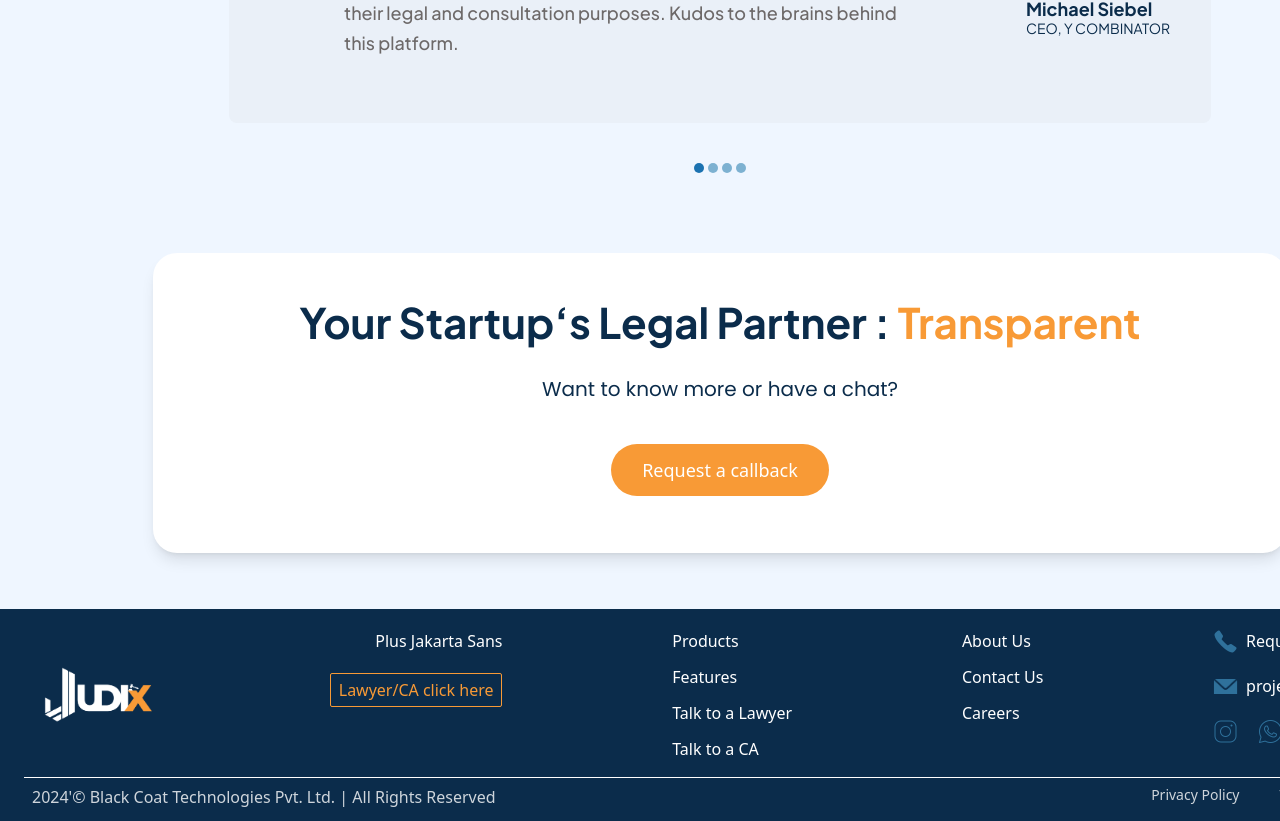
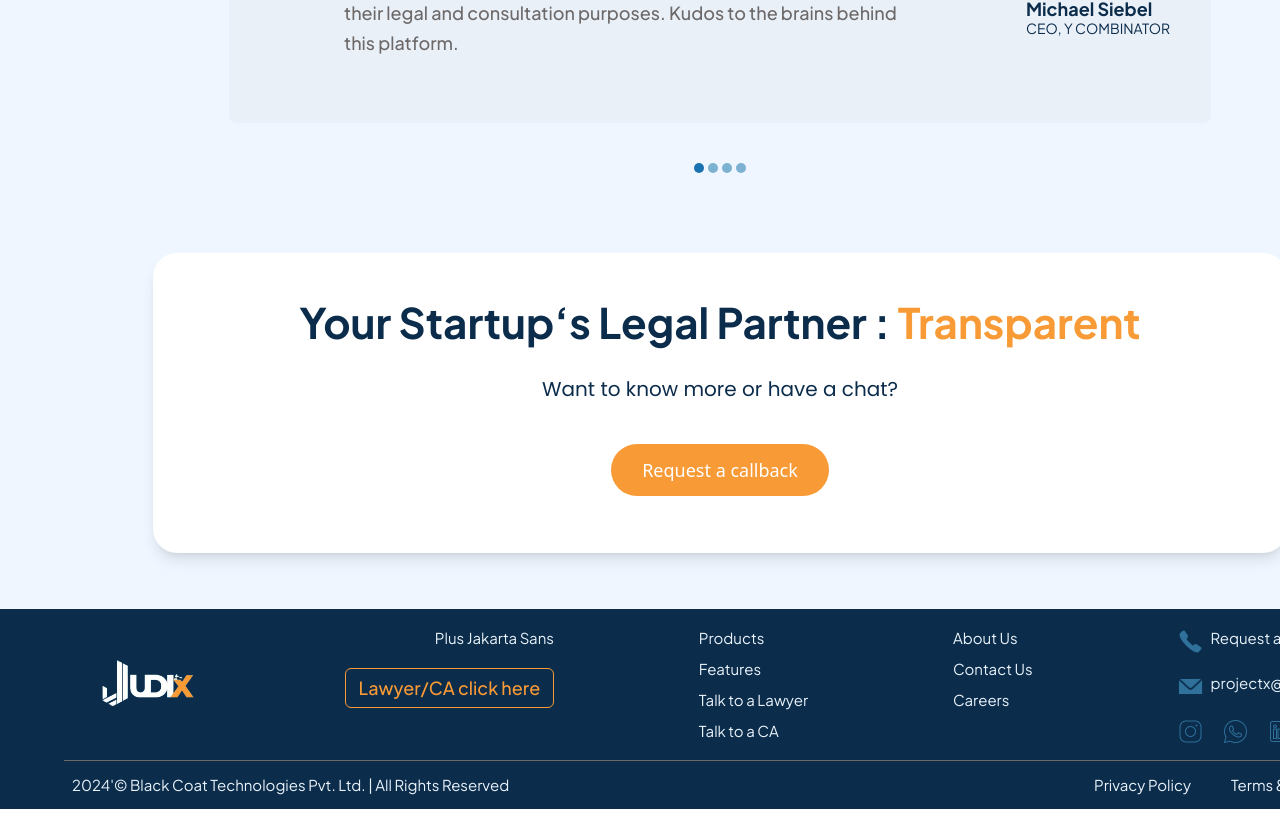
Before and after one commit to Aman-Burnwal/judix-Frontend-intern-assesment, a React (Vite) app: page / in a window 1280 px wide. Shown: the part 4624-5445 px from the top of the page. Built offline with nearby package versions, Linux system fonts and the light colour scheme.

Commit message:
fix : hight width or font family

```diff
--- a/src/components/Footer/Footer.jsx
+++ b/src/components/Footer/Footer.jsx
@@ -2,15 +2,15 @@ import {FooterTop} from "../../utils/index"
 
 const Footer = () => {
   return (
-      <footer className="w-full bg-[#0B2C4B]  py-1 px-6 text-white">
+      <footer className="w-full bg-[#0B2C4B] font-plus-jakarta h-[200px]  py-1 px-16 text-white">
           <div>
               <FooterTop/>
           </div>
-          <div className="flex flex-row justify-between opacity-80 p-2">
-              <p>2024&apos;© Black Coat Technologies Pvt. Ltd. | All Rights Reserved</p>
+          <div className="flex flex-row justify-between items-center p-2 font-plus-jakarta pt-4">
+              <p className="text-[#E9F2F9] text-[15px] leading-[18.9px] font-normal">2024&apos;© Black Coat Technologies Pvt. Ltd. | All Rights Reserved</p>
               <div className="flex flex-row gap-10 text-sm ">
-                  <div className="">Privacy Policy</div>
-                  <div>Terms & Conditions</div>
+                  <div className="text-[#E9F2F9] text-[15px] leading-[18.9px] font-normal cursor-pointer">Privacy Policy</div>
+                  <div className="text-[#E9F2F9] text-[15px] leading-[18.9px] font-normal cursor-pointer">Terms & Conditions</div>
               </div>
           </div>
       </footer>
--- a/src/components/Footer/FooterTop.jsx
+++ b/src/components/Footer/FooterTop.jsx
@@ -1,45 +1,46 @@
 
 
-import { socialMedia, judix_logo, email_logo, phone_logo } from "../../utils/constant";
+import { socialMedia, email_logo, phone_logo, judix_logo2 } from "../../utils/constant";
 import { Logo } from "../../utils/index";
 
 const FooterTop = () => {
     return (
         <div>
-            <div className="flex flex-row justify-between p-4">
+            <div className="flex flex-row justify-between p-4 text-[#E9F2F9]">
                 <ul className="flex items-center ">
-                    <img src={judix_logo} height="60px" width="120px" alt="judix logo" />
+                    <img src={judix_logo2} height="60px" width="120px" alt="judix logo" />
                 </ul>
                 <ul className=" flex flex-col gap-5 items-end">
-                    <li>Plus Jakarta Sans</li>
+                    <li className="text-[#E9F2F9] text-[15px] leading-[18.9px] font-normal cursor-pointer">Plus Jakarta Sans</li>
                     <li>
-                        <button className="border border-[#F89A36] text-[#F89A36] px-2 py-1 rounded-sm">Lawyer/CA click here</button>
+                        <button className="border border-[#F89A36] text-[18px] font-[500] leading-[22.68px]
+                        text-[#F89A36] w-[209px] h-[40px] rounded-md font-plus-jakarta cursor-pointer">Lawyer/CA click here</button>
                     </li>
                 </ul>
-                <ul className="flex flex-col gap-3">
-                    <li>Products</li>
-                    <li>Features</li>
-                    <li>Talk to a Lawyer</li>
-                    <li>Talk to a CA</li>
+                <ul className="flex flex-col gap-3 text-[#E9F2F9]">
+                    <li className="text-[#E9F2F9] text-[15px] leading-[18.9px] font-normal cursor-pointer">Products</li>
+                    <li className="text-[#E9F2F9] text-[15px] leading-[18.9px] font-normal cursor-pointer">Features</li>
+                    <li className="text-[#E9F2F9] text-[15px] leading-[18.9px] font-normal cursor-pointer">Talk to a Lawyer</li>
+                    <li className="text-[#E9F2F9] text-[15px] leading-[18.9px] font-normal cursor-pointer">Talk to a CA</li>
                 </ul>
-                <ul className="flex flex-col gap-3">
-                    <li>About Us</li>
-                    <li>Contact Us</li>
-                    <li>Careers</li>
+                <ul className="flex flex-col gap-3 text-[#E9F2F9]">
+                    <li className="text-[#E9F2F9] text-[15px] leading-[18.9px] font-normal cursor-pointer">About Us</li>
+                    <li className="text-[#E9F2F9] text-[15px] leading-[18.9px] font-normal cursor-pointer">Contact Us</li>
+                    <li className="text-[#E9F2F9] text-[15px] leading-[18.9px] font-normal cursor-pointer">Careers</li>
                 </ul>
                 <ul className="flex flex-col gap-5">
                     <li className="flex flex-row gap-2 ">
 
                         <div>
-                            <img height="25px" width="25px" src={phone_logo} alt="phone_logo" />
+                            <img className="cursor-pointer" height="25px" width="25px" src={phone_logo} alt="phone_logo" />
                         </div>
-                        <div>Request a Callback</div>
+                        <div className="text-[#E9F2F9] text-[15px] leading-[18.9px] font-normal cursor-pointer">Request a Callback</div>
                     </li>
                     <li className="flex flex-row gap-2 ">
                         <div>
-                            <img height="25px" width="25px" src={email_logo} alt="phone_logo" />
+                            <img className="cursor-pointer" height="25px" width="25px" src={email_logo} alt="phone_logo" />
                         </div>
-                        <div>projectx@gmail.com</div>
+                        <div className="text-[#E9F2F9] text-[15px] leading-[18.9px] font-normal cursor-pointer">projectx@gmail.com</div>
 
                     </li>
                     <ul className="flex flex-row gap-5">
@@ -51,7 +52,7 @@ const FooterTop = () => {
 
                 </ul>
             </div>
-            <div className="w-full h-[0.1px] bg-white"></div>
+            <div className="w-full h-[0.1px] bg-[#6D6969]"></div>
         </div>
     )
 }
--- a/src/components/Footer/Logo.jsx
+++ b/src/components/Footer/Logo.jsx
@@ -1,6 +1,6 @@
 const Logo = ({logo}) => {
   return (
-      <li> <img height="25px" width="25px" src={logo} alt="phone_logo" /></li>
+      <li> <img className="cursor-pointer" height="25px" width="25px" src={logo} alt="phone_logo" /></li>
   )
 }
 export default Logo
```
